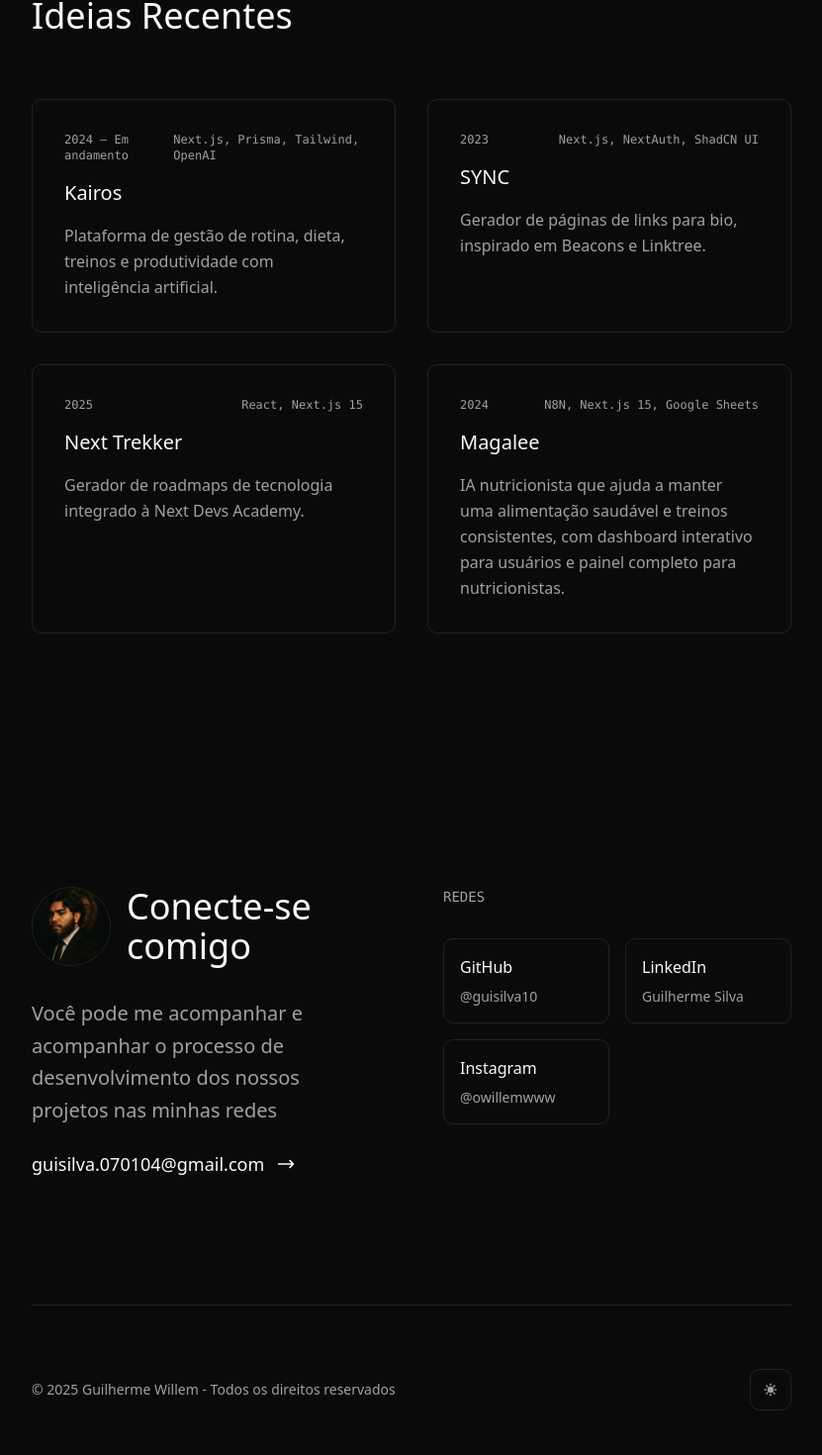
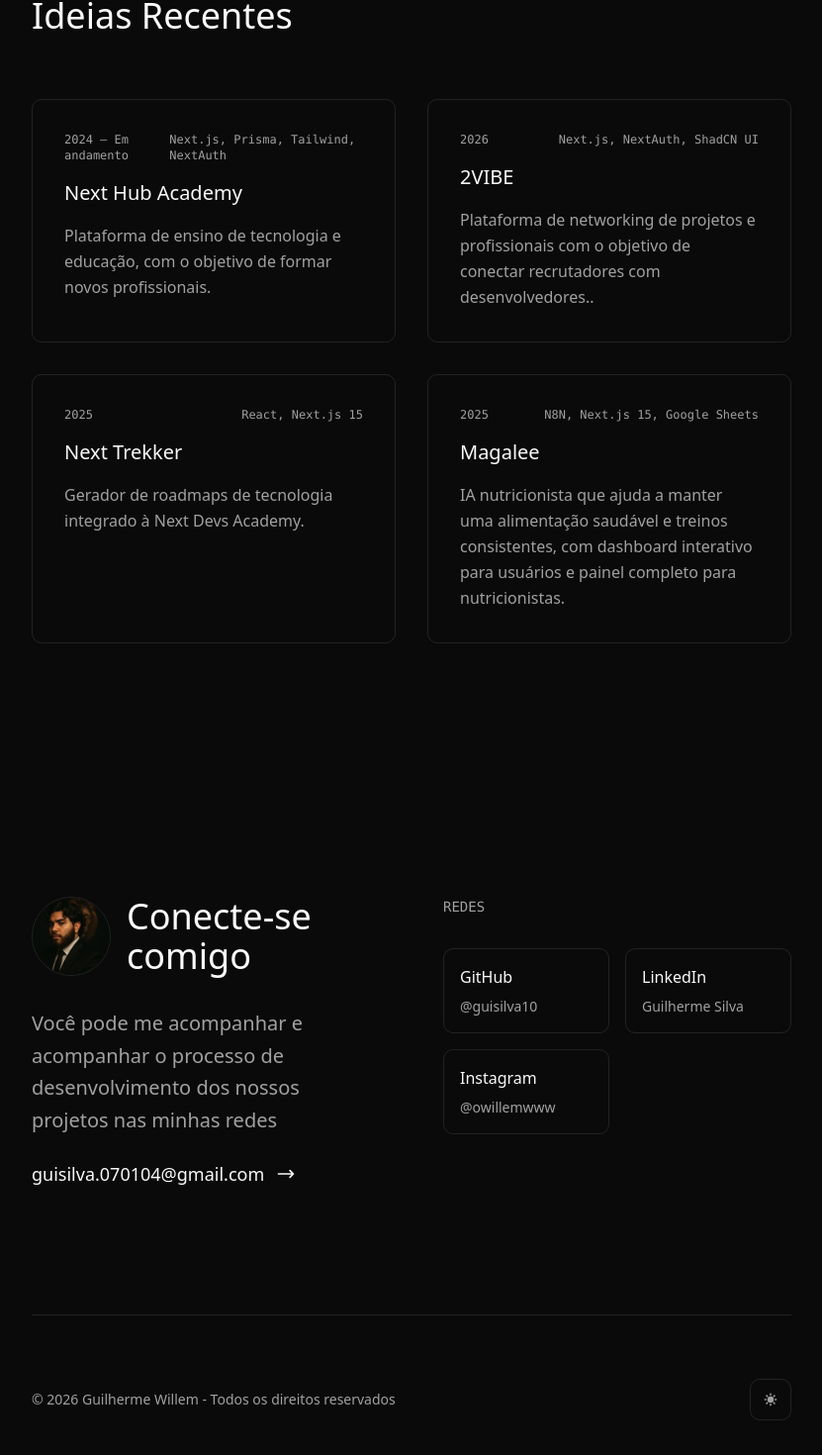
Before and after one commit to guisilva10/willem, a Next.js app: page / in a window 1280 px wide. Shown: the part 2292-3762 px from the top of the page at 99% size, without its empty margins (224-1055 px from the left). Built offline with nearby package versions, Linux system fonts and the light colour scheme.

Commit message:
fix: adjust in old infos

```diff
--- a/src/app/page.tsx
+++ b/src/app/page.tsx
@@ -248,17 +248,17 @@ export default function Home() {
             <div className="grid gap-6 sm:gap-8 lg:grid-cols-2">
               {[
                 {
-                  title: "Kairos",
+                  title: "Next Hub Academy",
                   excerpt:
-                    "Plataforma de gestão de rotina, dieta, treinos e produtividade com inteligência artificial.",
+                    "Plataforma de ensino de tecnologia e educação, com o objetivo de formar novos profissionais.",
                   date: "2024 — Em andamento",
-                  stack: "Next.js, Prisma, Tailwind, OpenAI",
+                  stack: "Next.js, Prisma, Tailwind, NextAuth",
                 },
                 {
-                  title: "SYNC",
+                  title: "2VIBE",
                   excerpt:
-                    "Gerador de páginas de links para bio, inspirado em Beacons e Linktree.",
-                  date: "2023",
+                    "Plataforma de networking de projetos e profissionais com o objetivo de conectar recrutadores com desenvolvedores..",
+                  date: "2026",
                   stack: "Next.js, NextAuth, ShadCN UI",
                 },
                 {
@@ -272,7 +272,7 @@ export default function Home() {
                   title: "Magalee",
                   excerpt:
                     "IA nutricionista que ajuda a manter uma alimentação saudável e treinos consistentes, com dashboard interativo para usuários e painel completo para nutricionistas.",
-                  date: "2024",
+                  date: "2025",
                   stack: "N8N, Next.js 15, Google Sheets",
                 },
               ].map((post, index) => (
@@ -293,23 +293,6 @@ export default function Home() {
                     <p className="text-muted-foreground leading-relaxed">
                       {post.excerpt}
                     </p>
-
-                    {/* <div className="flex items-center gap-2 text-sm text-muted-foreground group-hover:text-foreground transition-colors duration-300">
-                      <span>Read more</span>
-                      <svg
-                        className="w-4 h-4 transform group-hover:translate-x-1 transition-transform duration-300"
-                        fill="none"
-                        stroke="currentColor"
-                        viewBox="0 0 24 24"
-                      >
-                        <path
-                          strokeLinecap="round"
-                          strokeLinejoin="round"
-                          strokeWidth={2}
-                          d="M17 8l4 4m0 0l-4 4m4-4H3"
-                        />
-                      </svg>
-                    </div> */}
                   </div>
                 </article>
               ))}
@@ -414,7 +397,7 @@ export default function Home() {
           <div className="flex flex-col lg:flex-row justify-between items-start lg:items-center gap-6 sm:gap-8">
             <div className="space-y-2">
               <div className="text-sm text-muted-foreground">
-                © 2025 Guilherme Willem - Todos os direitos reservados
+                © 2026 Guilherme Willem - Todos os direitos reservados
               </div>
             </div>
 
```
